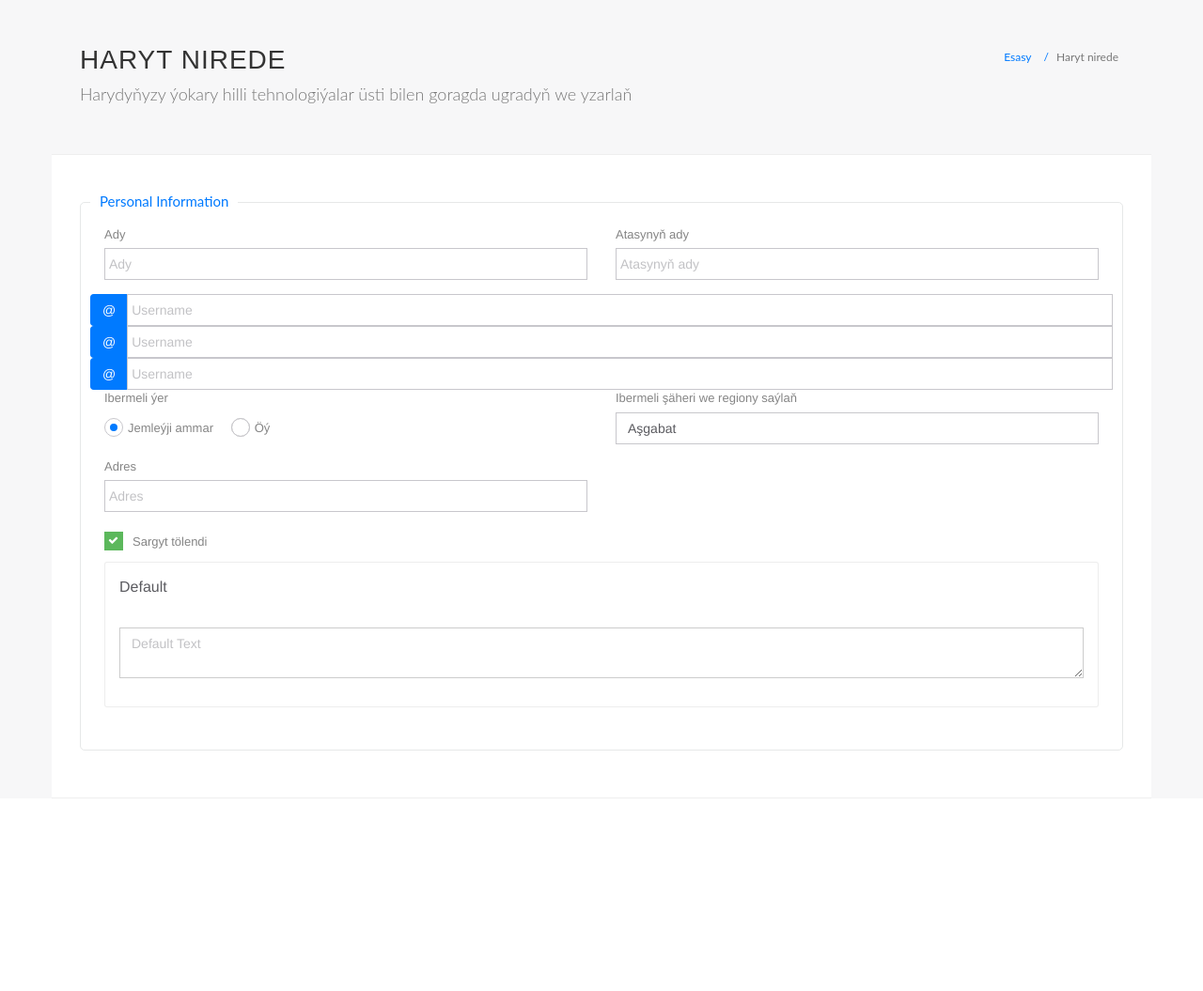
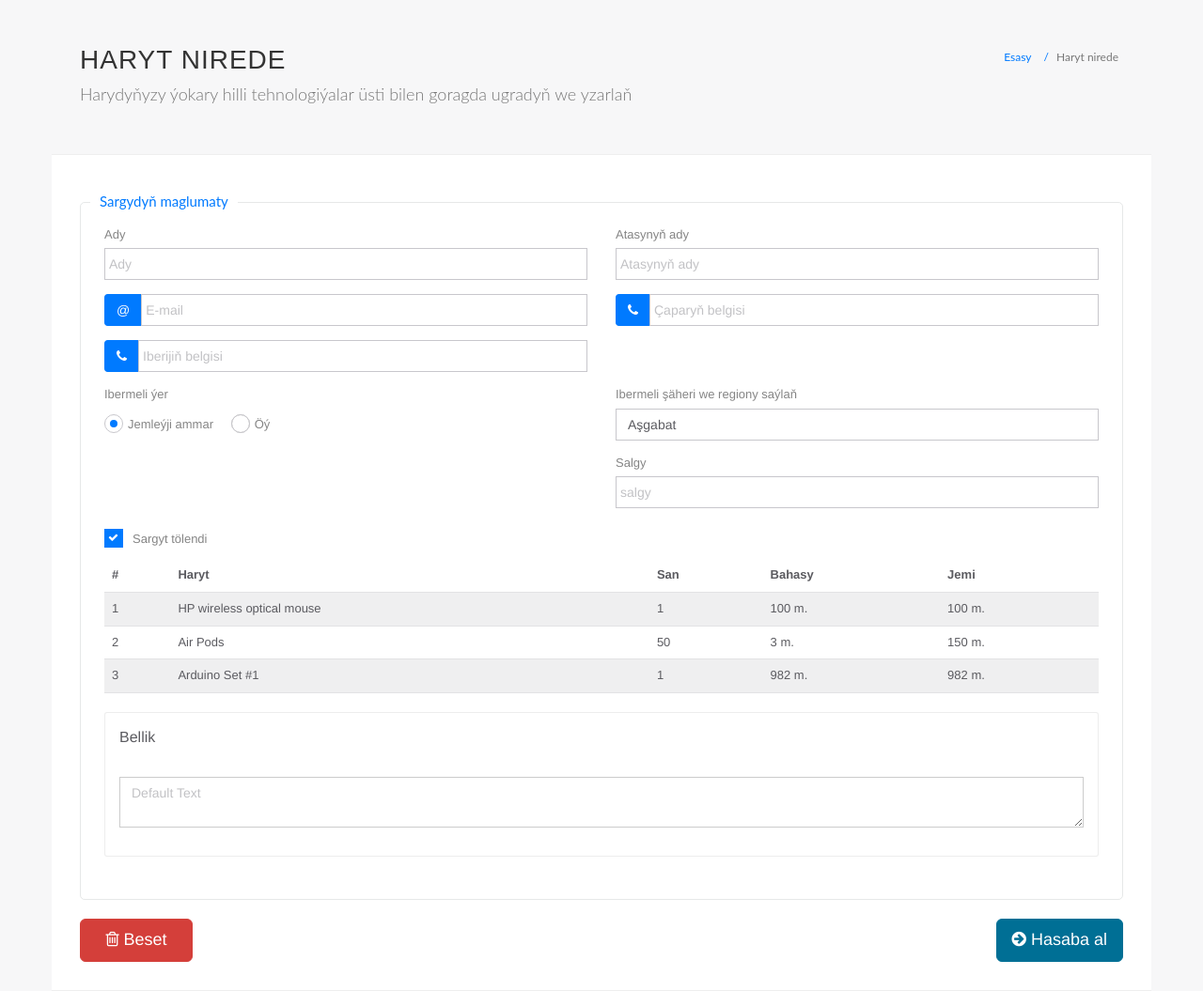
Before and after one commit to mikebionic/OrderTacker_IoT, a Flask app: page /sender in a window 1280 px wide. Shown: the whole page at 94% size. Before the commit the page ends 850 px from the top, so only its background shows below. Run offline with Flask 2, Linux system fonts and the light colour scheme; some libraries are stand-ins or nearby versions.

Commit message:
updated ui html of sender and main ui

```diff
--- a/web/main/templates/main.html
+++ b/web/main/templates/main.html
@@ -2,17 +2,17 @@
 
 {% block content %}
 
-<div style="align-items: center">
+<div style="display:flex; justify-content: space-around;">
 
 
 	<a href="/sender">
-		<button type="button" class="btn btn-wide btn-dark-green">
+		<button type="button" class="btn btn-wide btn-lg btn-dark-green">
 			Ugradyjy
 		</button>
 	</a>
 
 	<a href="/customer">
-		<button type="button" class="btn btn-wide btn-dark-purple">
+		<button type="button" class="btn btn-wide btn-lg btn-dark-purple">
 			Kabul ediji
 		</button>
 	</a>
--- a/web/main/templates/sender.html
+++ b/web/main/templates/sender.html
@@ -5,7 +5,7 @@
 <div>
 	<fieldset>
 		<legend>
-			Personal Information
+			Sargydyň maglumaty
 		</legend>
 		<div class="row">
 			<div class="col-md-6">
@@ -25,19 +25,30 @@
 				</div>
 			</div>
 
-			<div class="input-group">
-				<span class="input-group-addon">@</span>
-				<input type="text" placeholder="Username" class="form-control">
+
+			<div class="col-md-6">
+				<div class="form-group">
+					<div class="input-group">
+						<span class="input-group-addon">@</span>
+						<input type="text" placeholder="E-mail" class="form-control">
+					</div>
+				</div>
 			</div>
-
-			<div class="input-group">
-				<span class="input-group-addon">@</span>
-				<input type="text" placeholder="Username" class="form-control">
+			<div class="col-md-6">
+				<div class="form-group">
+					<div class="input-group">
+						<span class="input-group-addon"> <i class="fa fa-phone"></i> </span>
+						<input type="text" placeholder="Çaparyň belgisi" class="form-control">
+					</div>
+				</div>
 			</div>
-
-			<div class="input-group">
-				<span class="input-group-addon">@</span>
-				<input type="text" placeholder="Username" class="form-control">
+			<div class="col-md-6">
+				<div class="form-group">
+					<div class="input-group">
+						<span class="input-group-addon"> <i class="fa fa-phone"></i> </span>
+						<input type="text" placeholder="Iberijiň belgisi" class="form-control">
+					</div>
+				</div>
 			</div>
 
 		</div>
@@ -75,31 +86,72 @@
 
 					</select>
 				</div>
+				<div class="form-group">
+					<label class="control-label">
+						Salgy
+					</label>
+					<input type="text" name="address" class="form-control" placeholder="salgy">
+				</div>
 			</div>
 
 			<div class="col-md-6">
-				<div class="form-group">
-					<label class="control-label">
-						Adres
-					</label>
-					<input type="text" name="address" class="form-control" placeholder="Adres">
-				</div>
 			</div>
 
 		</div>
 
 
-		<div class="checkbox clip-check check-success checkbox-inline">
+		<div class="checkbox clip-check check-primary checkbox-inline">
 			<input type="checkbox" id="checkbox11" value="1" checked="">
 			<label for="checkbox11">
 				Sargyt tölendi
 			</label>
 		</div>
 
+
+		<div class="row">
+			<div class="col-sm-12">
+				<table class="table table-striped">
+					<thead>
+						<tr>
+							<th> # </th>
+							<th> Haryt </th>
+							<th class="hidden-480"> San </th>
+							<th class="hidden-480"> Bahasy </th>
+							<th> Jemi </th>
+						</tr>
+					</thead>
+					<tbody>
+						<tr>
+							<td> 1 </td>
+							<td>HP wireless optical mouse</td>
+							<td class="hidden-480">1</td>
+							<td class="hidden-480">100 m.</td>
+							<td>100 m.</td>
+						</tr>
+						<tr>
+							<td> 2 </td>
+							<td> Air Pods </td>
+							<td class="hidden-480">50</td>
+							<td class="hidden-480">3 m.</td>
+							<td>150 m.</td>
+						</tr>
+						<tr>
+							<td> 3 </td>
+							<td> Arduino Set #1 </td>
+							<td class="hidden-480">1</td>
+							<td class="hidden-480">982 m.</td>
+							<td>982 m.</td>
+						</tr>
+					</tbody>
+				</table>
+			</div>
+		</div>
+
+
 		<div class="panel panel-white">
 			<div class="panel-heading">
 				<div class="panel-title">
-					Default
+					Bellik
 				</div>
 			</div>
 			<div class="panel-body">
@@ -111,6 +163,19 @@
 
 
 	</fieldset>
+
+	<div style="display:flex; justify-content: space-between;">
+		<button type="button" class="btn btn-wide btn-danger btn-lg">
+			<i class="fa fa-trash-o"></i>
+			Beset
+		</button>
+			<!-- <a href="/save"> -->
+		<button type="button" class="btn btn-wide btn-dark-azure btn-lg">
+			<i class="fa fa-arrow-circle-right"></i>
+			Hasaba al
+		</button>
+	</div>
+	<!-- </a> -->
 </div>
 
 {% endblock %}
```
